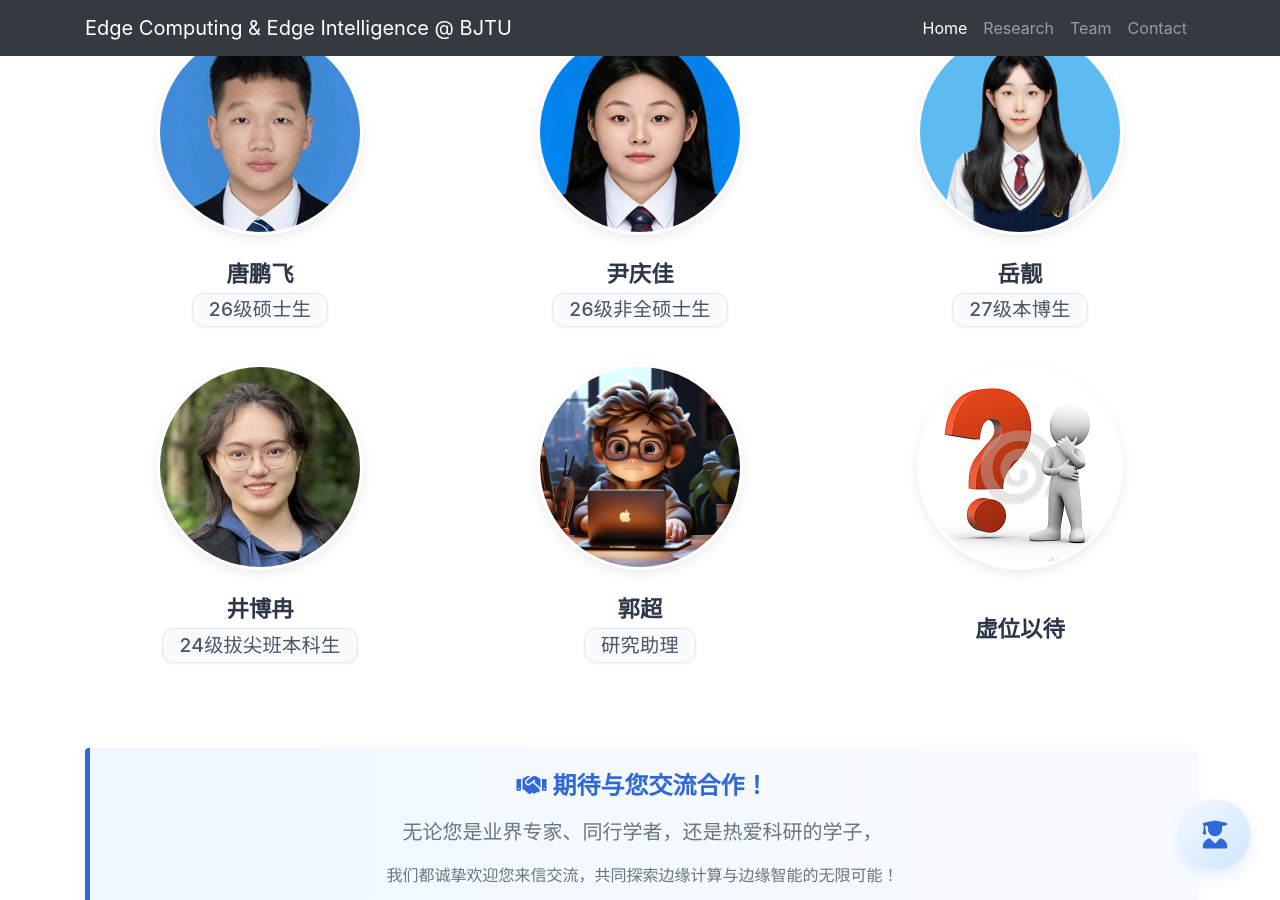
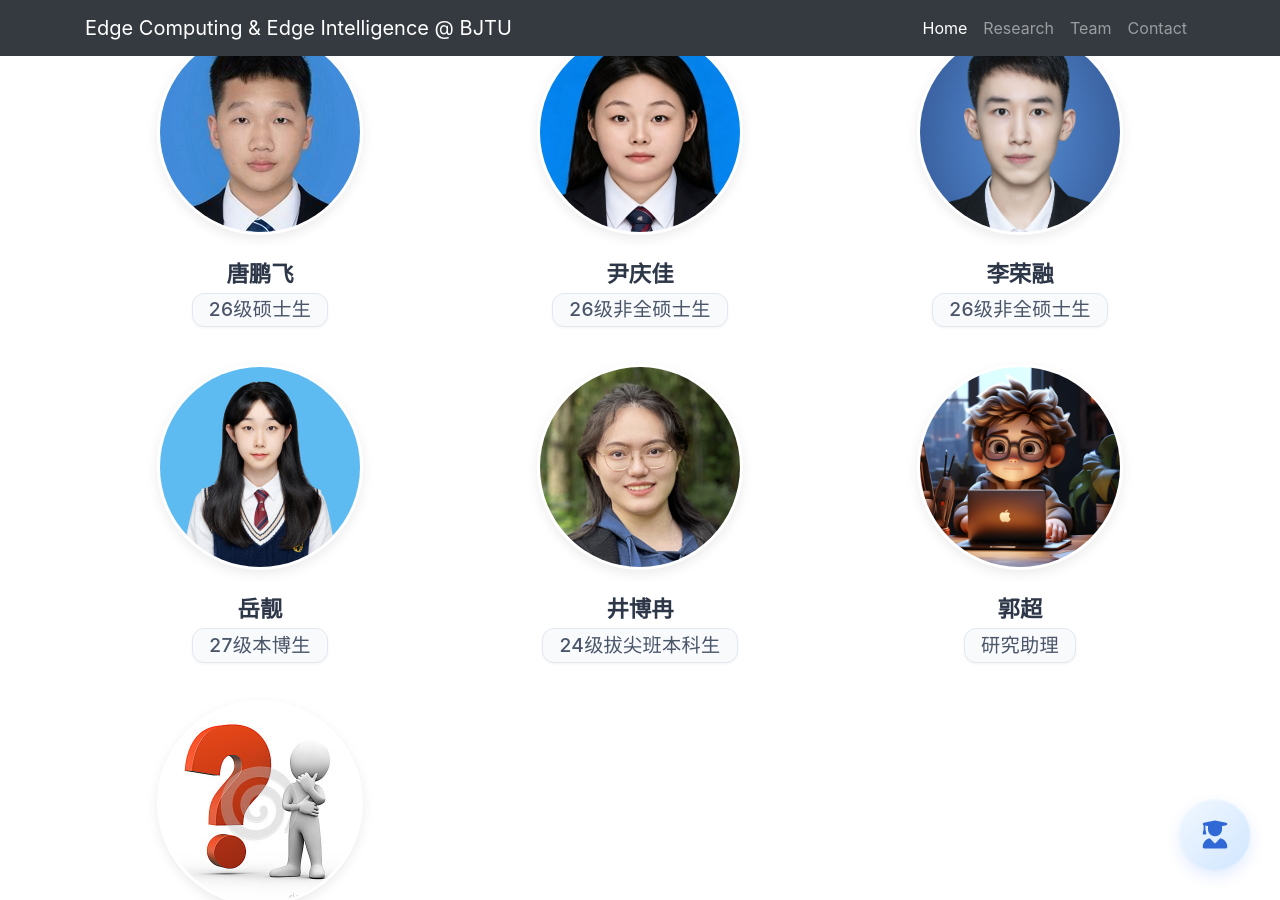
Before and after one commit to fangvv/Homepage, a Jekyll site: the page Edgecomp/index.html, which Jekyll copies as it is, in a window 1280 px wide and 900 px high, scrolled down 9699 px. Built offline with Jekyll 4.4.1, drawn with Linux system fonts in a browser that asks for light colours; comment, search, counter and statistics services are not loaded.

Commit message:
add new member

```diff
--- a/Edgecomp/index.html
+++ b/Edgecomp/index.html
@@ -655,6 +655,10 @@
           <h3>尹庆佳 <small>26级非全硕士生</small> </h3>
       </div>
       <div class="col-lg-4 col-sm-6 text-center mb-4">
+          <img class="rounded-circle img-fluid d-block mx-auto" src="img/lrr.png" alt="" />
+          <h3>李荣融 <small>26级非全硕士生</small> </h3>
+      </div>
+      <div class="col-lg-4 col-sm-6 text-center mb-4">
           <img class="rounded-circle img-fluid d-block mx-auto" src="img/yl.jpg" alt="" />
           <h3>岳靓 <small>27级本博生</small> </h3>
       </div>
```
Also changed, not shown: Edgecomp/img/lrr.png (added).
